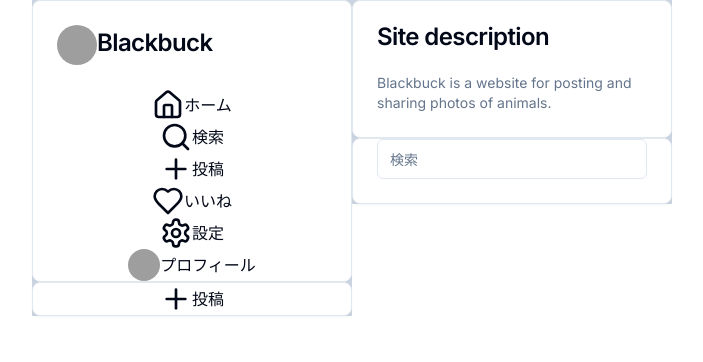
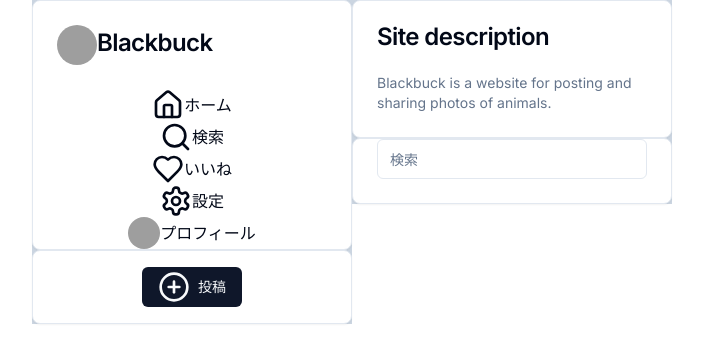
Before and after one commit to raithend/nextjs-project, a Next.js app: page /followee in a window 1280 px wide. Shown: the top 362 px of the page, without its empty margins (288-991 px from the left). Built offline with nearby package versions, Linux system fonts and the light colour scheme; grey boxes are pictures that could not be loaded.

Commit message:
投稿ボタンを作成し、リンクを削除した。

```diff
--- a/components/navbar.tsx
+++ b/components/navbar.tsx
@@ -8,7 +8,8 @@ import {
     CardHeader,
     CardTitle,
   } from "@/components/ui/card"
-import { HomeIcon, SearchIcon, PlusIcon, HeartIcon, SettingsIcon} from "lucide-react"
+import { HomeIcon, SearchIcon, PlusIcon, HeartIcon, SettingsIcon, PlusCircleIcon} from "lucide-react"
+import { Button } from "./ui/button";
 
 export function Navbar() {
     return(
@@ -41,12 +42,6 @@ export function Navbar() {
                             検索
                         </div>
                     </Link>
-                    <Link href="./post" className="flex items-center justify-center">
-                        <PlusIcon className="h-8 w-8" />
-                        <div className="hidden md:block">
-                            投稿
-                        </div>
-                    </Link>
                     <Link href="./like" className="flex items-center justify-center">
                         <HeartIcon className="h-8 w-8" />
                         <div className="hidden md:block">
@@ -71,13 +66,14 @@ export function Navbar() {
                 </div>
             </Card>
             <Card>
-                <div className="flex md:flex-col">
-                    <Link href="./post" className="flex items-center justify-center">
-                        <PlusIcon className="h-8 w-8" />
-                        <div className="hidden md:block">
-                            投稿
-                        </div>
-                    </Link>
+                <div className="flex items-center justify-center m-4">
+                    <Button>
+                    <PlusCircleIcon className="h-8 w-8 mr-2" />
+                    <div className="hidden md:block">
+                        投稿
+                    </div>
+                    </Button>
+
                 </div>
             </Card>
         </div>
```
